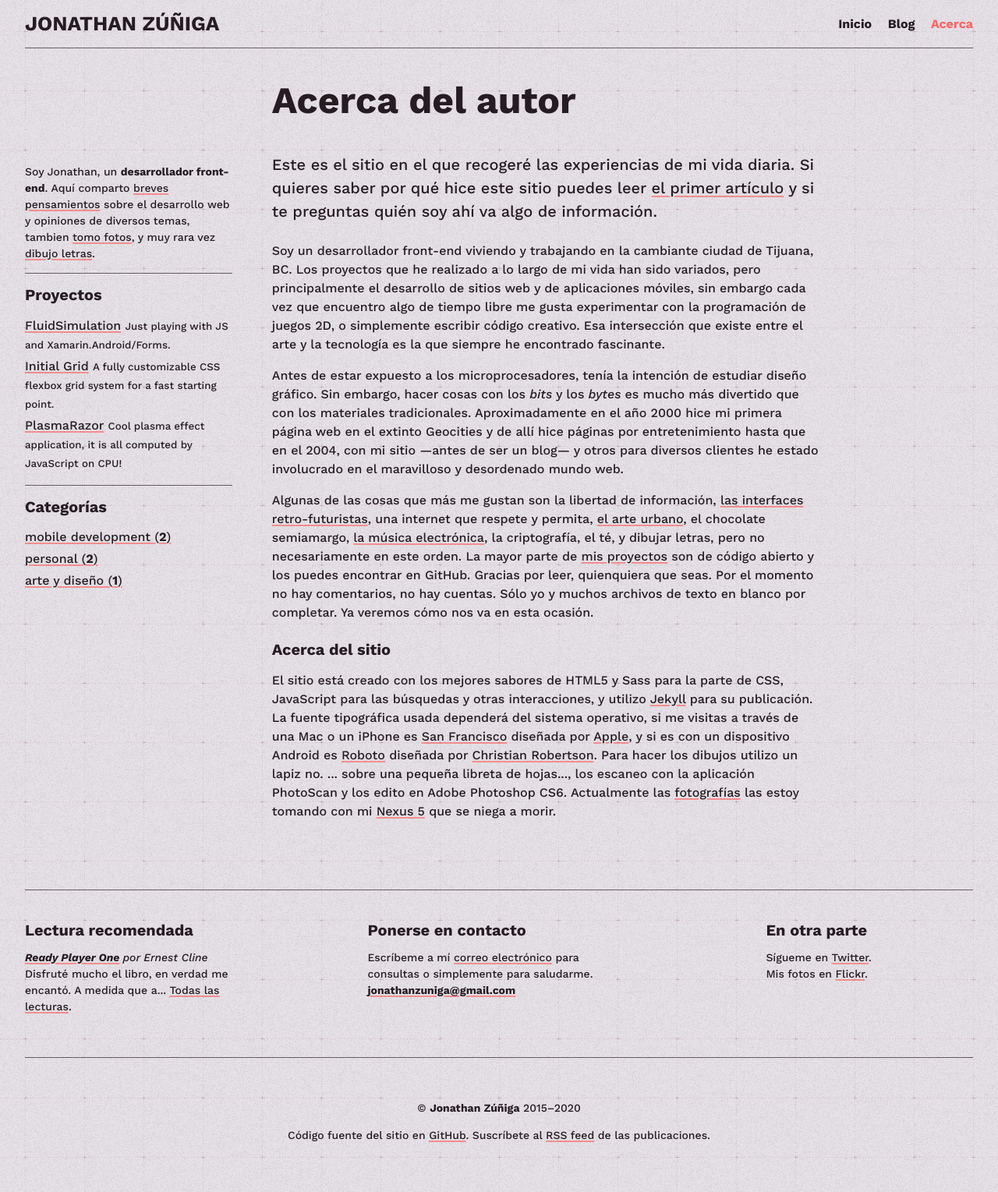
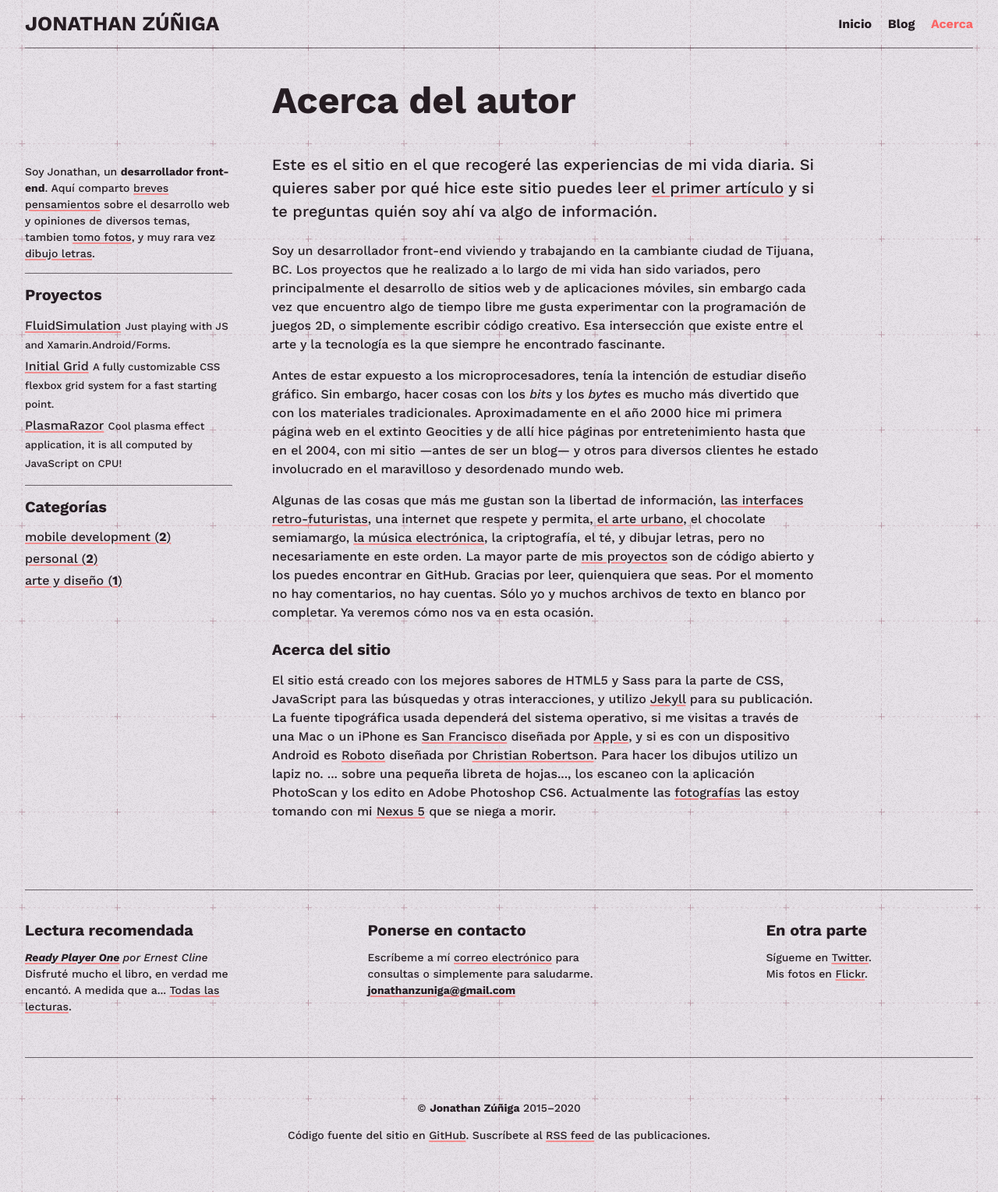
Before and after one commit to jonathanzuniga/jonathanzuniga.github.io, a Jekyll site: the page built from about.md, in a window 1280 px wide. Shown: the whole page at 78% size. Built offline with Jekyll 4.4.1, drawn with Linux system fonts in a browser that asks for light colours.

Commit message:
Ajustar bg cuadricula

```diff
--- a/_sass/_layout.scss
+++ b/_sass/_layout.scss
@@ -18,7 +18,7 @@ body {
     }
 
     &--down {
-        // Fix Chrome issue
+        // Fix mix-blend-mode issue in Chrome
         background-color: $site-bg-color;
     }
 
@@ -35,9 +35,11 @@ body {
     }
 
     &__square-pattern {
+        $bg-size: 122.5px;
+
         background-image: url(../images/square-pattern.png);
-        background-position: 2.75% 2.75%;
-        background-size: calc((6.25 * #{$container-width}) / 100);
+        background-position: calc(50% - #{($bg-size / 2) - 1}) #{$bg-size / 2};
+        background-size: #{$bg-size} #{$bg-size};
     }
 }
 
```
